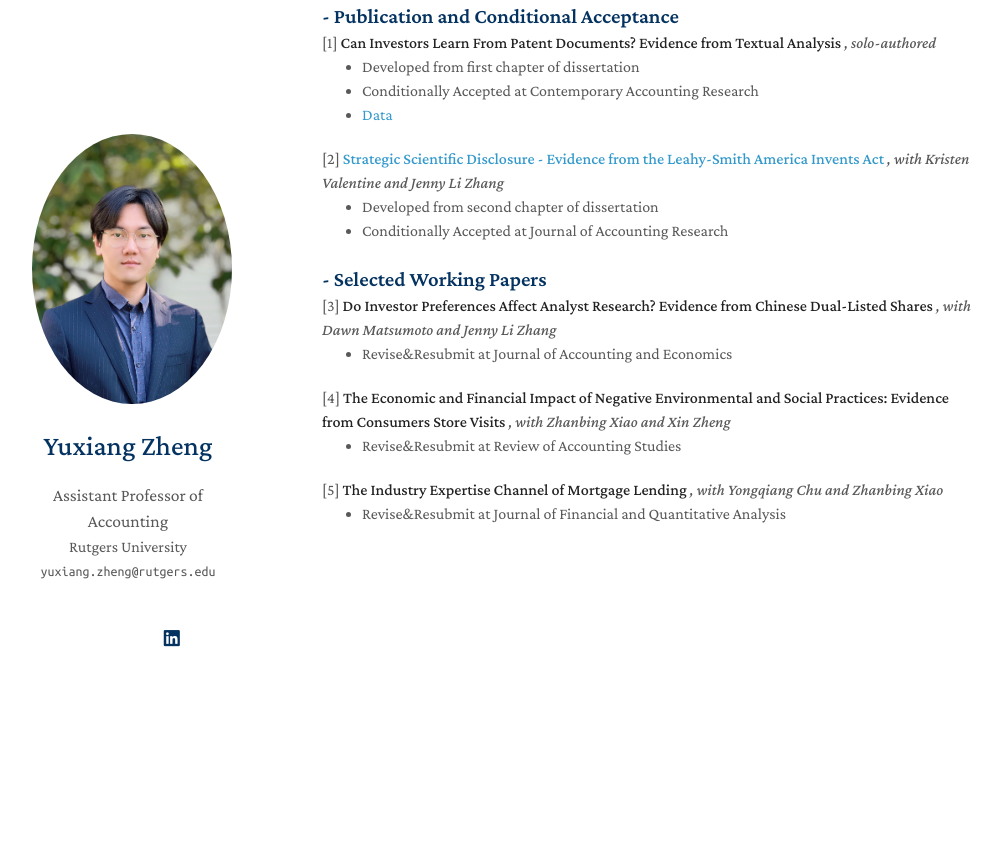
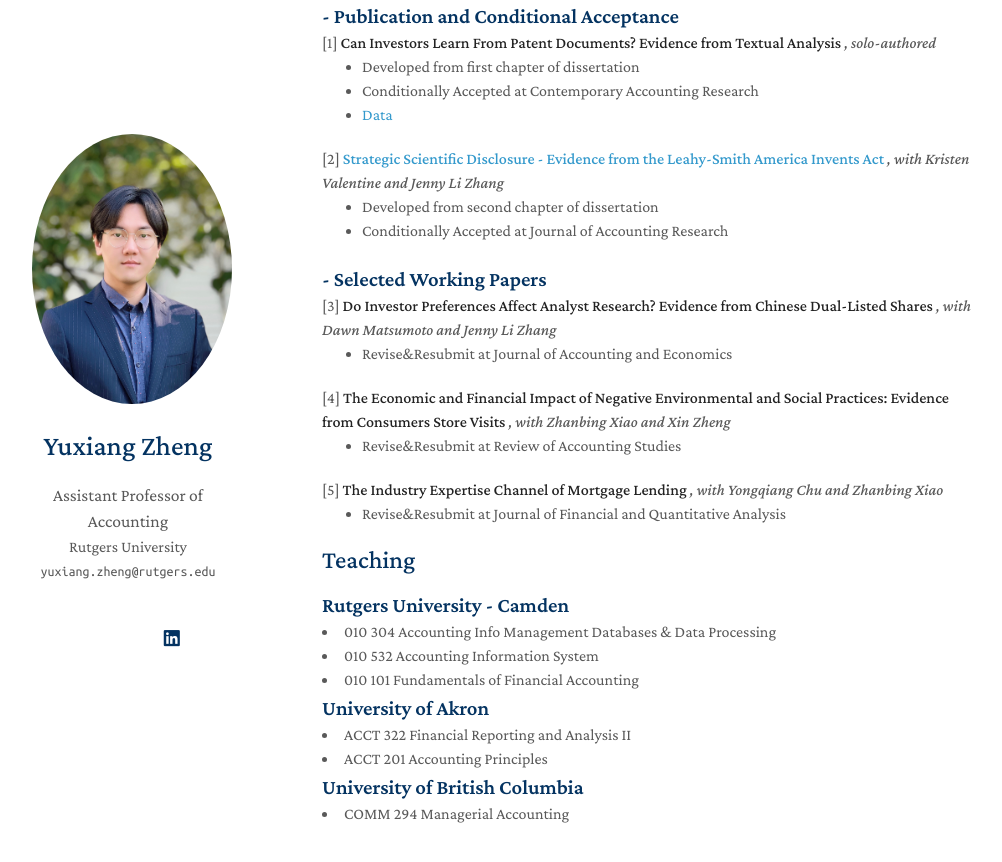
Before and after one commit to yuxiang-zheng/yuxiang-zheng.github.io, a Jekyll site: the page built from index.md, in a window 1280 px wide and 900 px high, scrolled down 560 px. Shown: the top 862 px of the window, without its empty margins (148-1150 px from the left). Built offline with Jekyll 4.4.1, drawn with Linux system fonts in a browser that asks for light colours; a style sheet for code colours, icons or effects is not loaded; our own code applies the rules of GitHub Pages for plain Markdown files; before the commit the page ends 1180 px from its top, so only the background shows below that.

Commit message:
Update index.md

```diff
--- a/index.md
+++ b/index.md
@@ -16,3 +16,6 @@ Please feel free to reach out and connect via <a href="mailto:yuxiang.zheng@rutg
 
 ## Research
 {% include_relative _includes/publication-subsection.md %}
+
+## Teaching
+{% include_relative _includes/teaching.md %}
```
